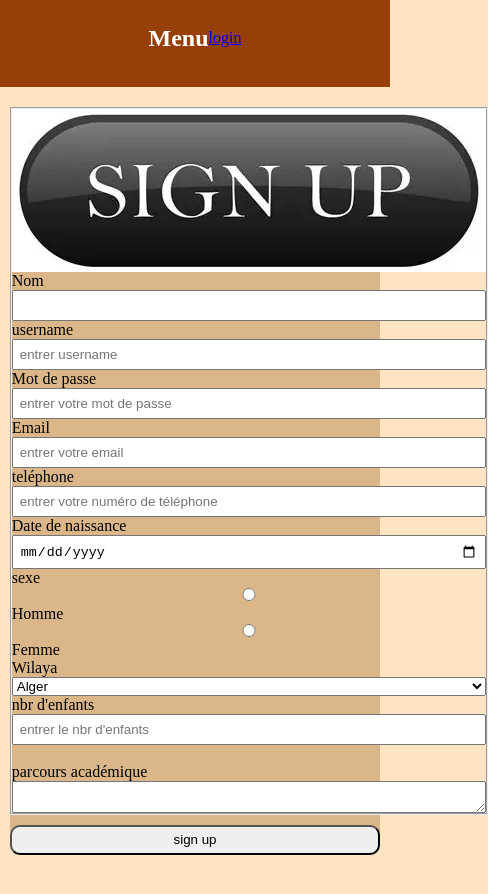
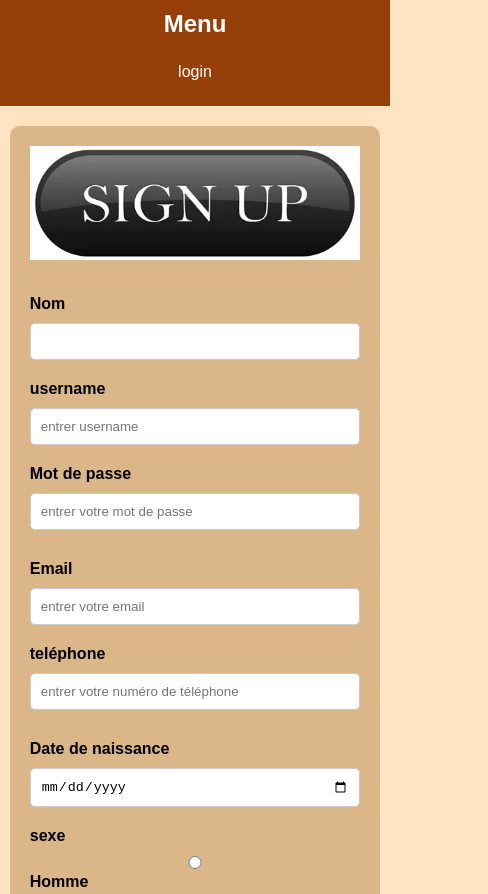
Before and after one commit to imene374/login, a plain HTML site: page index.html in a window 390 px wide. Shown: the top 894 px of the page, 488 px wide, since content can reach past the window. Before the commit the page ends 855 px from the top, so only its background shows below. Drawn offline with Linux system fonts and the light colour scheme.

Commit message:
challenge js omc login responsive

```diff
--- a/css/style.css
+++ b/css/style.css
@@ -1,131 +1,136 @@
+/* Reset de base */
 * {
     margin: 0;
     padding: 0;
     box-sizing: border-box;
 }
 
-body{
+body {
     width: 100%;
-    height: 100vh;
-    background-color:bisque;
-    /* centraliser le box */
+    min-height: 100vh; /* Utilise min-height au lieu de height pour permettre le scroll */
+    background-color: bisque;
     display: flex;
-    justify-content: center; /* Centre horizontalement */
-    align-items: center;     /* Centre verticalement */
+    font-family: Arial, sans-serif;
 }
 
-.box{
-    width: 40%;
-    height: 95%;
-    background-color:rgb(218, 182, 137);
-     border-radius: 2%;
-}
-form{
-  display: flex;
-    /* ettre ce qu'il ya dans le box (les fils de box) l'un apres l'autre verticalement */
-    flex-direction: column;
-
-
-}
-fieldset{
-    display: flex;
-    /* ettre ce qu'il ya dans le box (les fils de box) l'un apres l'autre verticalement */
-    flex-direction: column;
-}
-button{
-    width: 100PX;
-    height: 30PX;
-    margin-top: 10px;
-    border-radius: 10px;
-
-}
-.btn{
- display: flex;
-    justify-content: center;
-}
-input{
-    padding: 6PX 6PX;
-}
-nav {
-    display: flex;
-    flex-direction: column; /* Pour que les liens soient l'un sous l'autre */
-
-    /* Positionnement fixe en haut à gauche */
+/* --- SIDEBAR (Navigation) --- */
+nav.sidebar {
     position: fixed;
     top: 0;
     left: 0;
-
-    /* Dimensions et style */
-    height: 100vh;      /* Toute la hauteur de l'écran */
-    width: 200px;       /* Largeur de ta barre */
-    background-color: #963f09; /* Couleur de fond pour la voir */
+    height: 100vh;
+    width: 200px;
+    background-color: #963f09;
     padding: 20px;
-
-    /* Alignement interne */
-    justify-content: flex-start;
-    align-items: flex-start;
-}
-.sidebar {
-    width: 250px; /* Largeur de ton menu */
-    background-color: #963f09; /* Couleur sombre */
     color: white;
-    padding: 20px;
+    z-index: 1000;
 }
 
 .sidebar ul {
-    list-style: none; /* Enlève les points des listes */
-    padding: 0;
+    list-style: none;
+    margin-top: 20px;
 }
 
 .sidebar li {
-    margin: 20px 0;
+    margin: 15px 0;
 }
-/* ===================== */
-/* TABLETTE */
-/* ===================== */
-@media (max-width: 900px) {
 
-    .box{
-        width:70%;
-        height:auto;
-    }
+.sidebar a {
+    color: white;
+    text-decoration: none;
+}
 
+/* --- CONTENEUR PRINCIPAL (.box) --- */
+.box {
+    width: 90%; /* Largeur par défaut pour mobile */
+    max-width: 500px; /* Largeur max pour PC */
+    margin: 40px auto; /* Centre le bloc avec de l'espace en haut/bas */
+    background-color: rgb(218, 182, 137);
+    border-radius: 10px;
+    padding: 20px;
+    height: fit-content; /* S'adapte au contenu */
+}
+
+/* On décale le contenu pour ne pas qu'il soit sous la sidebar sur PC */
+body {
+    padding-left: 200px;
+}
+
+/* --- FORMULAIRE --- */
+fieldset {
+    border: none;
+    display: flex;
+    flex-direction: column;
+    gap: 10px; /* Espace entre les champs */
+}
+
+label {
+    font-weight: bold;
+    margin-top: 10px;
+}
+
+input, select, textarea {
+    width: 100%;
+    padding: 10px;
+    border: 1px solid #ccc;
+    border-radius: 5px;
+}
+
+img {
+    max-width: 100%;
+    height: auto;
+    display: block;
+    margin: 0 auto 15px;
+}
+
+.btn {
+    display: flex;
+    justify-content: center;
+    margin-top: 20px;
+}
+
+button {
+    width: 100%; /* Largeur totale sur petit écran */
+    max-width: 200px;
+    padding: 12px;
+    background-color: #963f09;
+    color: white;
+    border: none;
+    border-radius: 5px;
+    cursor: pointer;
+    font-weight: bold;
 }
 
 /* ===================== */
-/* TELEPHONE */
+/* RESPONSIVE : TABLETTE & MOBILE */
 /* ===================== */
-@media (max-width: 600px) {
 
-    nav{
-        position:relative;
-        width:100%;
-        height:auto;
-        flex-direction:row;
-        justify-content:center;
-        align-items:center;
+@media (max-width: 768px) {
+    body {
+        flex-direction: column;
+        padding-left: 0; /* On retire le décalage de la sidebar */
     }
 
-    .sidebar{
-        width:100%;
+    nav.sidebar {
+        position: relative; /* La nav redevient normale en haut */
+        width: 100%;
+        height: auto;
+        padding: 10px;
     }
 
-    .box{
-        width:95%;
-        height:auto;
-        margin-top:20px;
+    nav.sidebar h2 {
+        text-align: center;
     }
 
-    body{
-        flex-direction:column;
+    .sidebar ul {
+        display: flex;
+        justify-content: center;
+        gap: 20px;
+        margin-top: 10px;
     }
 
-    input{
-        width:100%;
+    .box {
+        width: 95%;
+        margin: 20px auto;
     }
-
-    button{
-        width:100%;
-    }
-
 }
```
